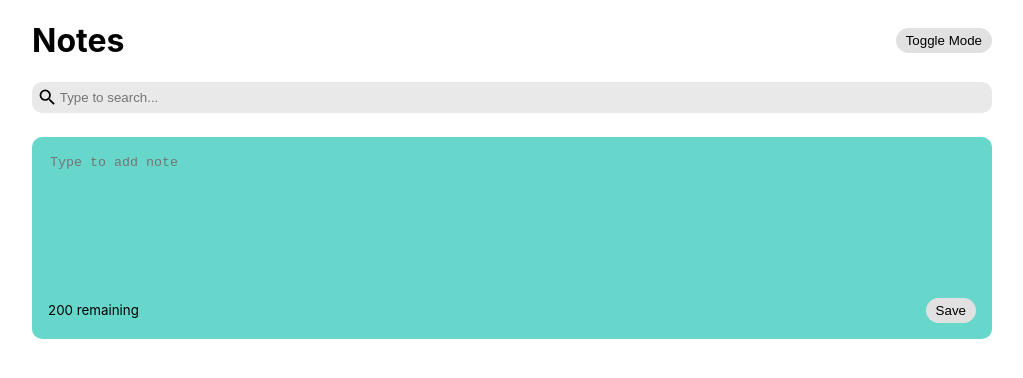
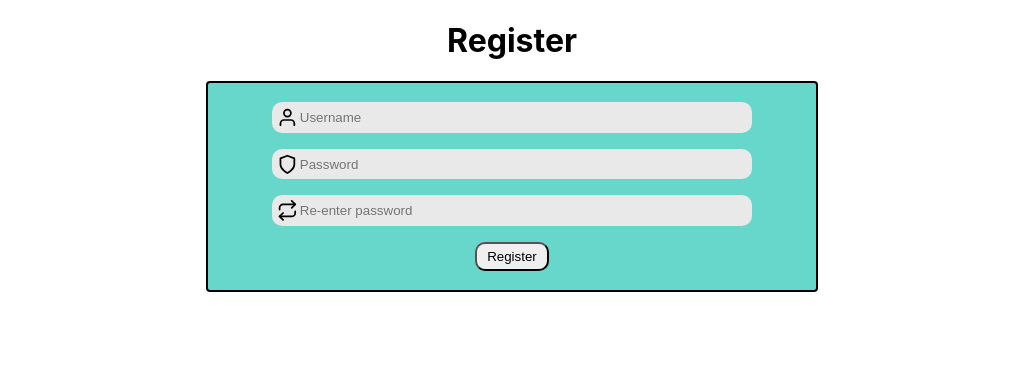
Before and after one commit to Another403/NoteTakingApp, a React (Create React App) app: page /register in a window 1280 px wide. Shown: the top 378 px of the page, without its empty margins (128-1151 px from the left). Built offline with nearby package versions, Linux system fonts and the light colour scheme.

Commit message:
finished login and register frontend

```diff
--- a/package.json
+++ b/package.json
@@ -7,9 +7,11 @@
     "@testing-library/jest-dom": "^6.9.1",
     "@testing-library/react": "^16.3.0",
     "@testing-library/user-event": "^13.5.0",
+    "axios": "^1.12.2",
     "react": "^19.2.0",
     "react-dom": "^19.2.0",
     "react-icons": "^5.5.0",
+    "react-router-dom": "^7.9.4",
     "react-scripts": "5.0.1",
     "web-vitals": "^2.1.4"
   },
@@ -36,5 +38,8 @@
       "last 1 firefox version",
       "last 1 safari version"
     ]
+  },
+  "devDependencies": {
+    "webpack-dev-server": "^5.2.2"
   }
 }
--- a/src/App.js
+++ b/src/App.js
@@ -2,46 +2,27 @@ import './App.css';
 import NotesList from './components/NotesList';
 import Search from './components/Search';
 import Header from './components/Header';
+import axios from 'axios';
 
-import { useState } from 'react';
+import React, { useState, useEffect } from 'react';
 import { nanoid } from 'nanoid';
 
+import { BrowserRouter, Routes, Route } from 'react-router-dom';
+
+import NoteTakingPage from './pages/NoteTakingPage.js';
+import LoginPage from './pages/LoginPage.js';
+import RegisterPage from './pages/RegisterPage.js';
+
 function App() {
-	const [notes, setNotes] = useState([]);
-
-	const [searchText, setSearchText] = useState('');
-	const [darkMode, setDarkMode] = useState(false);
-
-	const addNote = (text) => {
-		const date = new Date();
-		const newNote = {
-			id: nanoid(),
-			text: text,
-			date: date.toLocaleDateString(),
-		};
-
-		const newNotes = [...notes, newNote];
-		setNotes(newNotes);
-	}
-
-	const deleteNote = (id) => {
-		const newNotes = notes.filter((note) => note.id !== id);
-		setNotes(newNotes);
-	}
-
 	return (
-		<div className={`${darkMode && 'dark-mode'}`}>
-			<div className="container">
-				<Header handleToggleDarkMode={setDarkMode}/>
-				<Search handleSearchNote={setSearchText}/>
-				<NotesList
-					notes={notes.filter((note) =>
-						note.text.toLowerCase().includes(searchText.toLowerCase())
-					)}
-					handleAddNote={addNote}
-					handleDeleteNote={deleteNote}
-				/>
-			</div>
+		<div className="App">
+			<BrowserRouter>
+				<Routes>
+					<Route path='/' element={<LoginPage />}/>
+					<Route path='/note' element={<NoteTakingPage />}/>
+					<Route path='/register' element={<RegisterPage />}/>
+				</Routes>
+			</BrowserRouter>
 		</div>
 	);
 }
--- a/src/index.css
+++ b/src/index.css
@@ -35,6 +35,15 @@ code {
 	min-height: 100vh;
 }
 
+.login-btn {
+	padding: 5px 10px 5px 10px;
+	border-radius: 10px;
+}
+
+.login-btn:hover {
+	cursor: pointer;
+}
+
 .notes-list {
 	display: grid;
 	grid-gap: 1rem;
@@ -57,7 +66,7 @@ code {
 }
 
 textarea {
-	border:none;
+	border: none;
 	resize: none;
 	background-color: #67d7cc;
 }
@@ -97,6 +106,38 @@ textarea:focus {
 	margin-bottom: 1.5em;
 }
 
+.login-info {
+	max-width: 600px;
+	padding: 20px 5px 20px 5px;
+	background-color: #67d7cc;
+	outline: auto;
+	margin: auto;
+}
+
+.login-info-wrapper {
+	max-width: 480px;
+	margin-right: auto;
+	margin-left: auto;
+}
+
+.login-info-field {
+	display: flex;
+	align-items: center;
+	background-color: rgb(233, 233, 233);
+	border-radius: 10px;
+	padding: 5px;
+	margin-bottom: 1em;
+}
+
+.login-info-field input {
+	border: none;
+	background-color: rgb(233, 233, 233);
+}
+
+.login-info.info input:focus {
+	outline: none;
+}
+
 .search input {
 	border: none;
 	background-color: rgb(233, 233, 233);
--- /dev/null
+++ b/src/pages/LoginPage.js
@@ -0,0 +1,31 @@
+import '../App.css'
+
+import { Link, useNavigate } from 'react-router-dom'
+import { FiUser, FiShield } from "react-icons/fi";
+
+function LoginPage() {
+	return (
+		<div className="container">
+			<h1>Login</h1>
+			<div className="login-info">
+				<div className="login-info-wrapper">
+					<div className="login-info-field">
+						<FiUser size="1.3em"/>
+						<input type="text" id="username" placeholder="Username"/>
+					</div>
+					<div className="login-info-field">
+						<FiShield size="1.3em"/>
+						<input type="text" id="password" placeholder="Password"/>
+					</div>
+					<div>
+						<Link to="/note">
+							<button className="login-btn">Login</button>
+						</Link>
+					</div>
+				</div>
+			</div>
+		</div>
+	);
+}
+
+export default LoginPage;
--- /dev/null
+++ b/src/pages/NoteTakingPage.js
@@ -0,0 +1,50 @@
+import '../App.css';
+import NotesList from '../components/NotesList';
+import Search from '../components/Search';
+import Header from '../components/Header';
+import axios from 'axios';
+
+import React, { useState, useEffect } from 'react';
+import { nanoid } from 'nanoid';
+
+function NoteTakingPage() {
+	const [notes, setNotes] = useState([]);
+
+	const [searchText, setSearchText] = useState('');
+	const [darkMode, setDarkMode] = useState(false);
+
+	const addNote = (text) => {
+		const date = new Date();
+		const newNote = {
+			id: nanoid(),
+			text: text,
+			date: date.toLocaleDateString()
+		};
+
+		const newNotes = [...notes, newNote];
+		setNotes(newNotes);
+	}
+
+	const deleteNote = (id) => {
+		const newNotes = notes.filter((note) => note.id !== id);
+		setNotes(newNotes);
+	}
+
+	return (
+		<div className={`${darkMode && 'dark-mode'}`}>
+			<div className="container">
+				<Header handleToggleDarkMode={setDarkMode}/>
+				<Search handleSearchNote={setSearchText}/>
+				<NotesList
+					notes={notes.filter((note) =>
+						note.text.toLowerCase().includes(searchText.toLowerCase())
+					)}
+					handleAddNote={addNote}
+					handleDeleteNote={deleteNote}
+				/>
+			</div>
+		</div>
+	);
+}
+
+export default NoteTakingPage;
--- /dev/null
+++ b/src/pages/RegisterPage.js
@@ -0,0 +1,35 @@
+import '../App.css'
+
+import { Link, useNavigate } from 'react-router-dom'
+import { FiUser, FiShield, FiRepeat } from "react-icons/fi";
+
+function RegisterPage() {
+	return (
+		<div className="container">
+			<h1>Register</h1>
+			<div className="login-info">
+				<div className="login-info-wrapper">
+					<div className="login-info-field">
+						<FiUser size="1.3em"/>
+						<input type="text" id="username" placeholder="Username"/>
+					</div>
+					<div className="login-info-field">
+						<FiShield size="1.3em"/>
+						<input type="text" id="password1" placeholder="Password"/>
+					</div>
+                    <div className="login-info-field">
+						<FiRepeat size="1.3em"/>
+						<input type="text" id="password2" placeholder="Re-enter password"/>
+					</div>
+					<div>
+						<Link to="/note">
+							<button className="login-btn">Register</button>
+						</Link>
+					</div>
+				</div>
+			</div>
+		</div>
+	);
+}
+
+export default RegisterPage;
```
Also changed, not shown: 18 other files (tests, documents, lock files or other folders).
